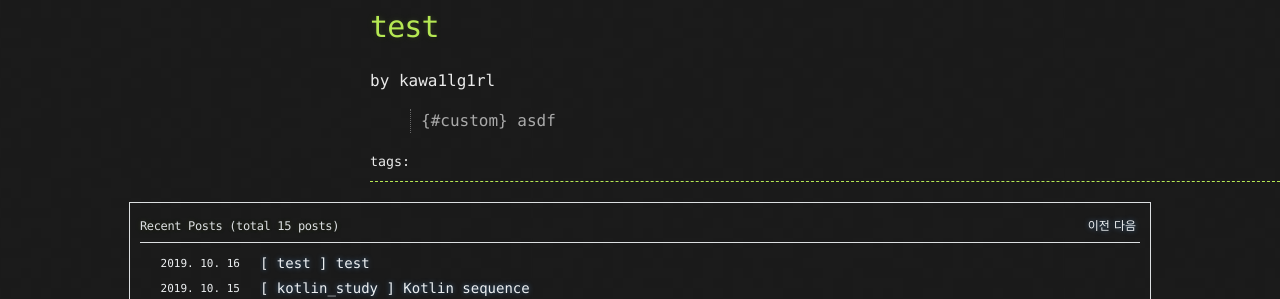
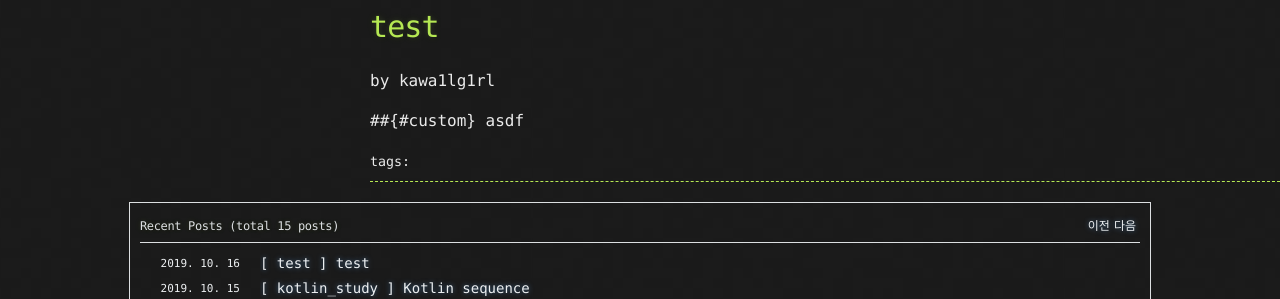
Before and after one commit to kawa1lg1rl/kawa1lg1rl.github.io, a Jekyll site: the page built from _posts/2019-10-16-test.md, in a window 1280 px wide. Shown: the part 193-492 px from the top of the page. Built offline with Jekyll 4.4.1, drawn with Linux system fonts in a browser that asks for light colours; comment, search, counter and statistics services are not loaded.

Commit message:
테스트2

```diff
--- a/_posts/2019-10-16-test.md
+++ b/_posts/2019-10-16-test.md
@@ -8,4 +8,4 @@ date: 2019-10-16
 author: kawa1lg1rl
 ---
 
->{#custom} asdf
+##{#custom} asdf
```
